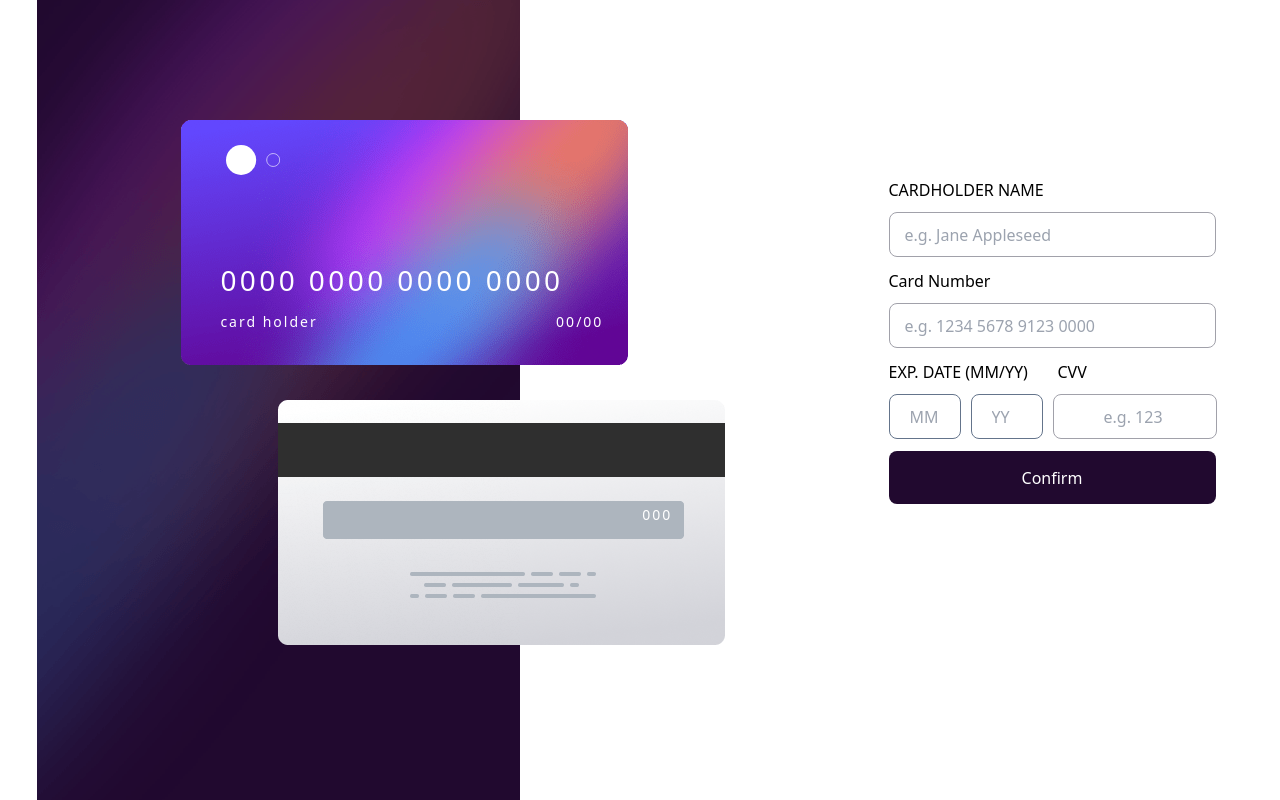
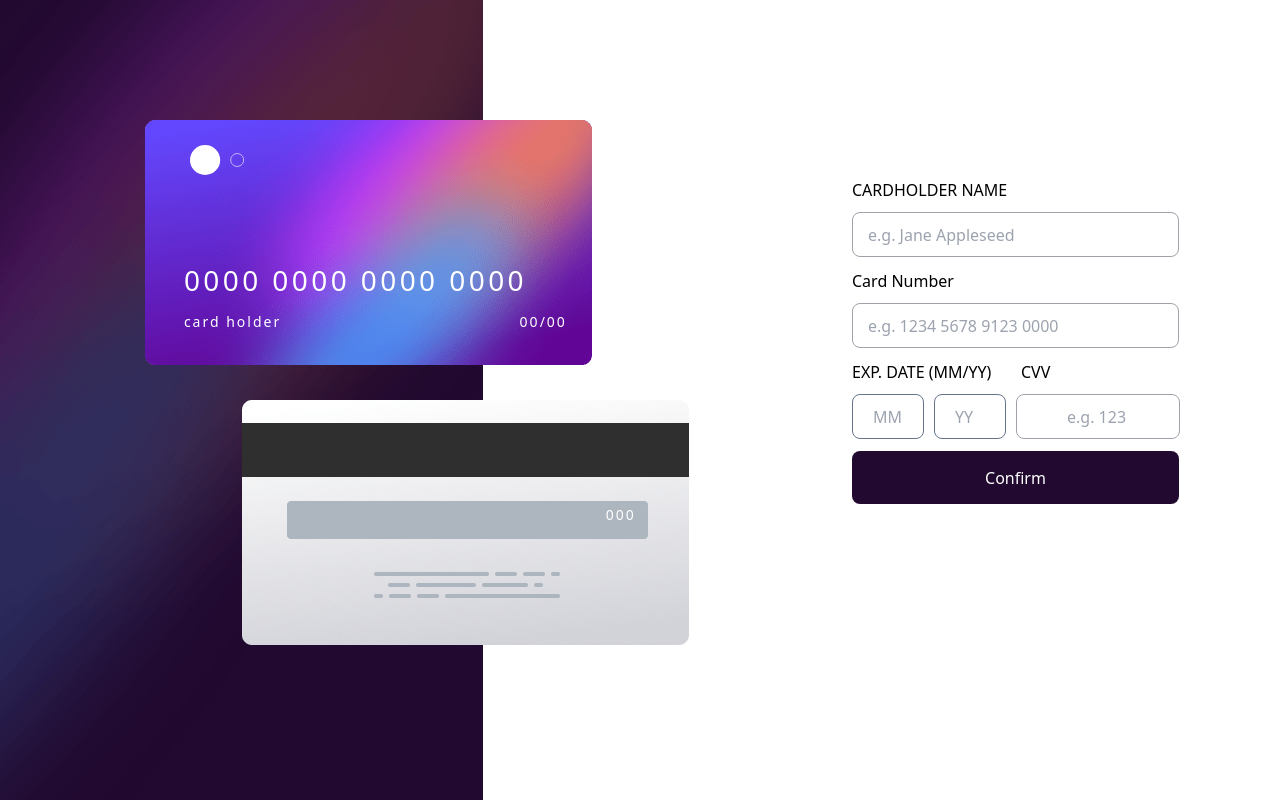
Before and after one commit to kapana1004/card-details-app, a React (Vite) app: page / in a window 1280 px wide. Built offline with nearby package versions, Linux system fonts and the light colour scheme.

Commit message:
remove justify-cente from main div

```diff
--- a/src/App.jsx
+++ b/src/App.jsx
@@ -104,7 +104,7 @@ function App() {
   };
 
   return (
-    <div className=" flex justify-center items-center flex-col gap-[91px] min-h-[100vh] min-w-[100vw] md:flex-row md:gap-[349px]">
+    <div className=" flex items-center flex-col gap-[91px] min-h-[100vh] min-w-[100vw] md:flex-row md:gap-[349px]">
       <Cardcomponent
         cardFrontNum={cardFrontNum}
         holderName={holderName}
```
